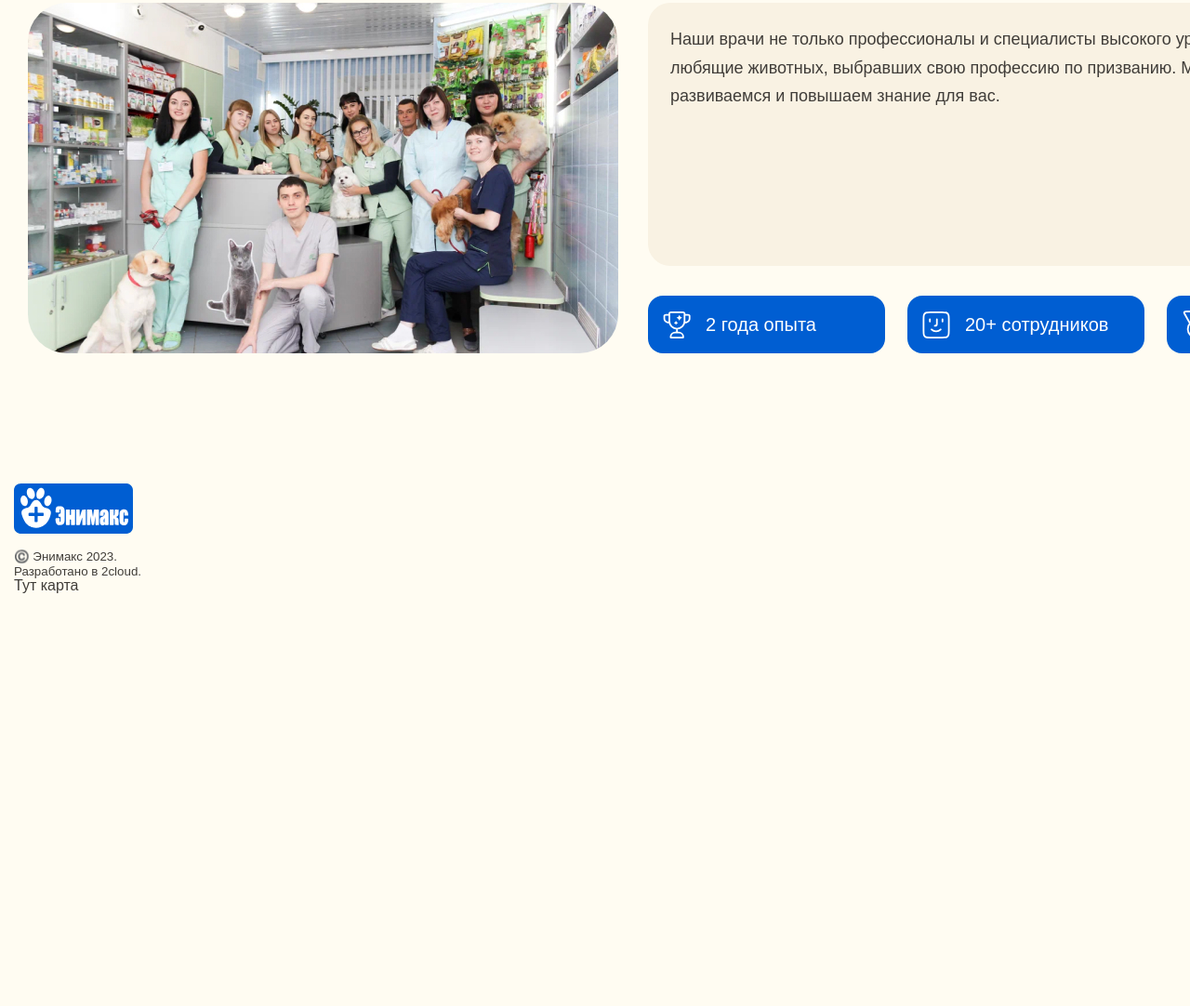
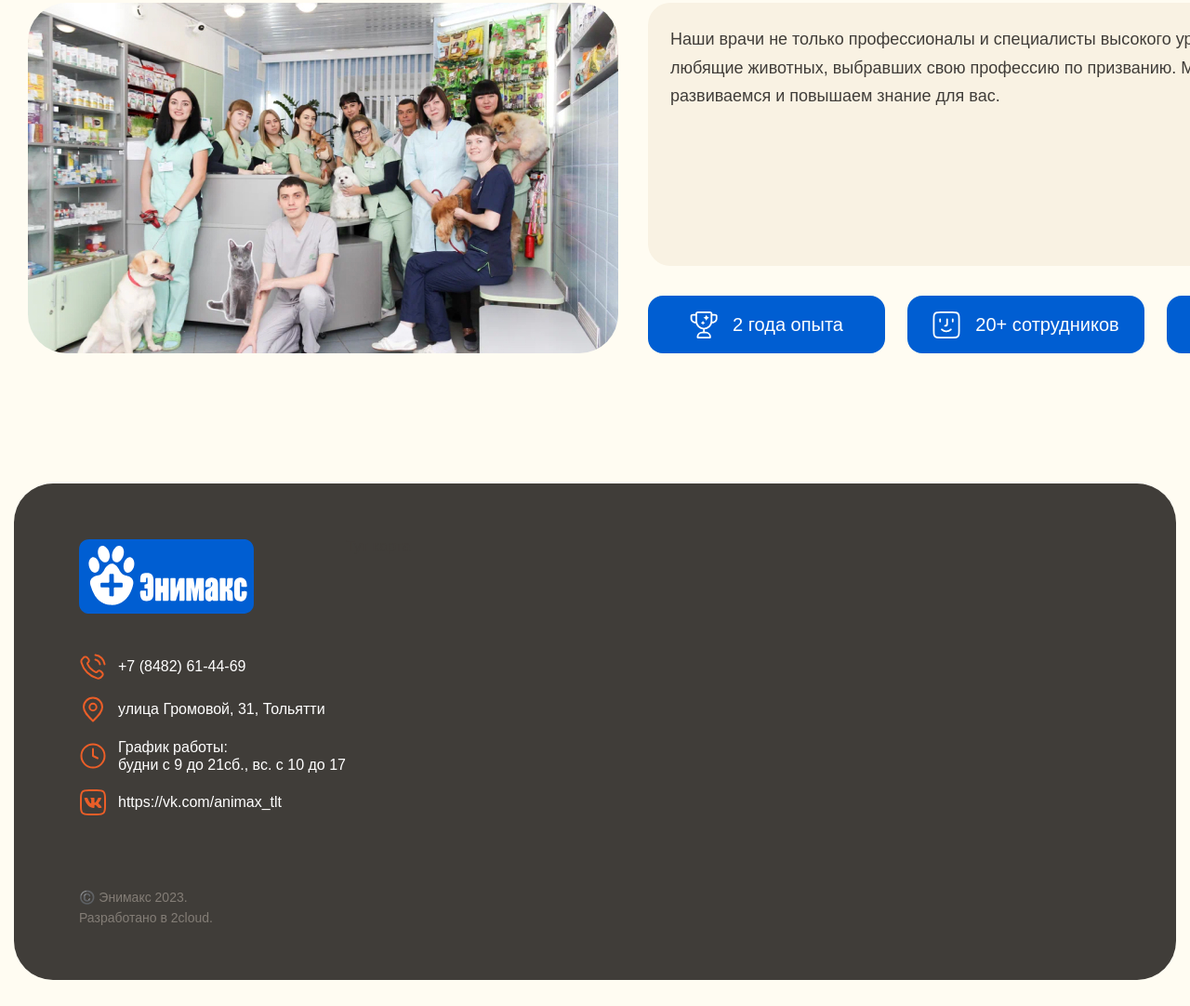
Before and after one commit to Sudzuya/Enimax, a website built with webpack: page src/index.html in a window 1280 px wide. Shown: the part 3798-4880 px from the top of the page at 93% size. Before the commit the page ends 4436 px from the top, so only its background shows below. Built offline with nearby package versions, Linux system fonts and the light colour scheme; files whose address does not match are found by name.

Commit message:
Сделан футер

```diff
--- a/src/html/_footer.htm
+++ b/src/html/_footer.htm
@@ -7,18 +7,35 @@
 				</a>
 				<ul class="contacts__list">
 					<li class="contacts__list-item">
-						<div class="contacts__list-decor">
-
-						</div>
-						<a href="" class="contacts__list-link">
-
+						<div class="contacts__list-decor contacts__list-decor--tel"></div>
+						<a href="tel:+78482614469" class="contacts__list-text">
+							+7 (8482) 61-44-69
+						</a>
+					</li>
+					<li class="contacts__list-item">
+						<div class="contacts__list-decor contacts__list-decor--geo"></div>
+						<p class="contacts__list-text">
+							улица Громовой, 31, Тольятти
+						</p>
+					</li>
+					<li class="contacts__list-item">
+						<div class="contacts__list-decor contacts__list-decor--time"></div>
+						<p class="contacts__list-text">
+							График работы: <br>
+							будни с 9 до 21сб., вс. с 10 до 17
+						</p>
+					</li>
+					<li class="contacts__list-item">
+						<div class="contacts__list-decor contacts__list-decor--vk"></div>
+						<a href="https://vk.com/animax_tlt" target="_blank" class="contacts__list-text">
+							https://vk.com/animax_tlt
 						</a>
 					</li>
 				</ul>
 				<div class="contacts__footer">
 					<small class="contacts__copyright">
-						©️ Энимакс 2023. <br>
-						Разработано в 2cloud.
+						<span>©️ Энимакс 2023.</span>
+						<span>Разработано в 2cloud.</span>
 					</small>
 				</div>
 			</section>
--- a/src/scss/footer.scss
+++ b/src/scss/footer.scss
@@ -1,3 +1,64 @@
 //====================================================================================================
-
+.footer {
+    padding-bottom: 28px;
+    &__body {
+        display: flex;
+        padding: 60px 70px;
+        background: $black;
+        border-radius: 42px;
+    }
+}
+.contacts {
+    &__logo {
+        width: 188px;
+        margin-bottom: 42px;
+        img {
+            height: 100%;
+            width: 100%;
+            object-fit: contain;
+        }
+    }
+    &__list {
+        display: flex;
+        flex-direction: column;
+        gap: 16px;
+        margin-bottom: 80px;
+    }
+    &__list-item {
+        display: flex;
+        align-items: center;
+        gap: 12px;
+    }
+    &__list-decor {
+        height: 30px;
+        width: 30px;
+        background-size: contain;
+        background-position: center;
+        background-repeat: no-repeat;
+        &--tel {
+            background-image: url("../img/icons/tel.svg");
+        }
+        &--geo {
+            background-image: url("../img/icons/geo.svg");
+        }
+        &--time {
+            background-image: url("../img/icons/time.svg");
+        }
+        &--vk {
+            background-image: url("../img/icons/vk.svg");
+        }
+    }
+    &__list-text {
+        color: $white;
+        line-height: 1.2;
+    }
+    &__copyright {
+        display: flex;
+        flex-direction: column;
+        gap: 8px;
+        color: $gray;
+        font-size: rem($smallTextSize);
+        font-weight: $fontWeightMedium;
+    }
+}
 //====================================================================================================
--- a/src/scss/sections/about_us.scss
+++ b/src/scss/sections/about_us.scss
@@ -39,6 +39,7 @@
         padding: 16px;
         display: flex;
         align-items: center;
+        justify-content: center;
         gap: 16px;
         background-color: $blue;
         color: $white;
```
